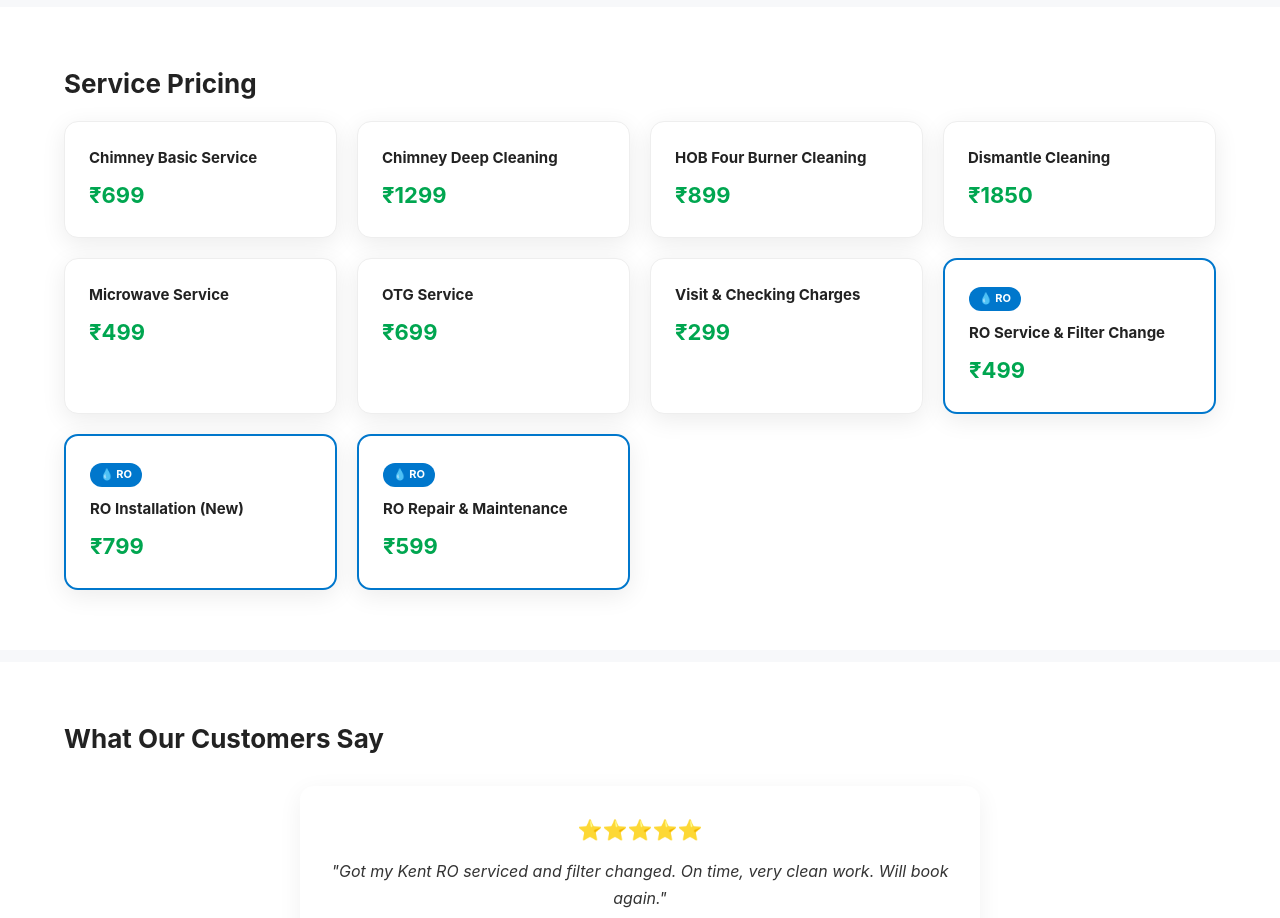
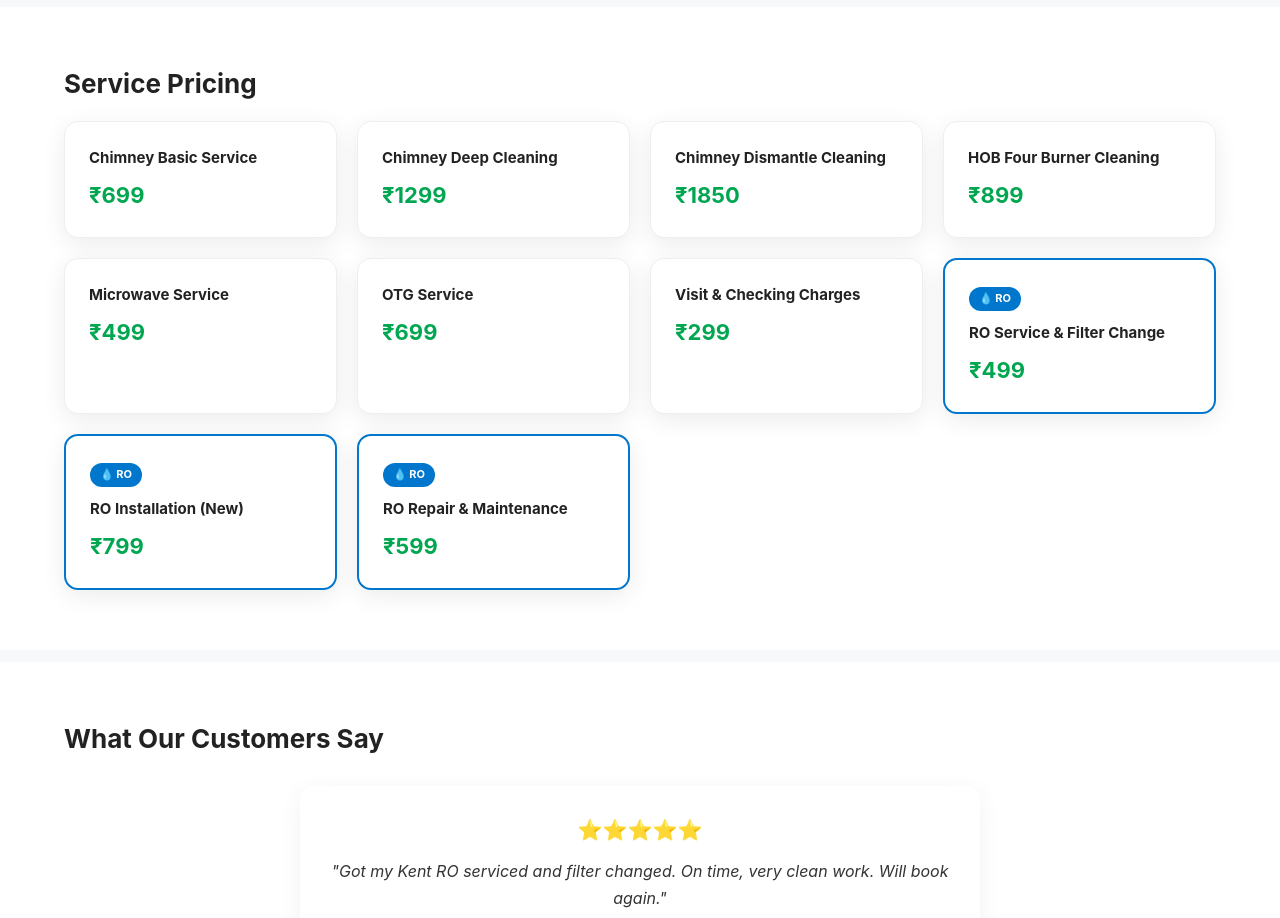
Before and after one commit to Rishabh-chaurasia/roshan-chimney-service, a React (Vite) app in the folder roshan-chimney-service/: page / in a window 1280 px wide. Shown: the part 4440-5358 px from the top of the page. Built offline with nearby package versions, Linux system fonts and the light colour scheme.

Commit message:
price change1

```diff
--- a/roshan-chimney-service/src/components/Pricing.jsx
+++ b/roshan-chimney-service/src/components/Pricing.jsx
@@ -15,15 +15,16 @@ function Pricing() {
           <p>₹1299</p>
         </div>
 
+         <div className="card price-card">
+          <h3>Chimney Dismantle Cleaning</h3>
+          <p>₹1850</p>
+        </div>
         <div className="card price-card">
           <h3>HOB Four Burner Cleaning</h3>
           <p>₹899</p>
         </div>
 
-        <div className="card price-card">
-          <h3>Dismantle Cleaning</h3>
-          <p>₹1850</p>
-        </div>
+
 
         <div className="card price-card">
           <h3>Microwave Service</h3>
```
